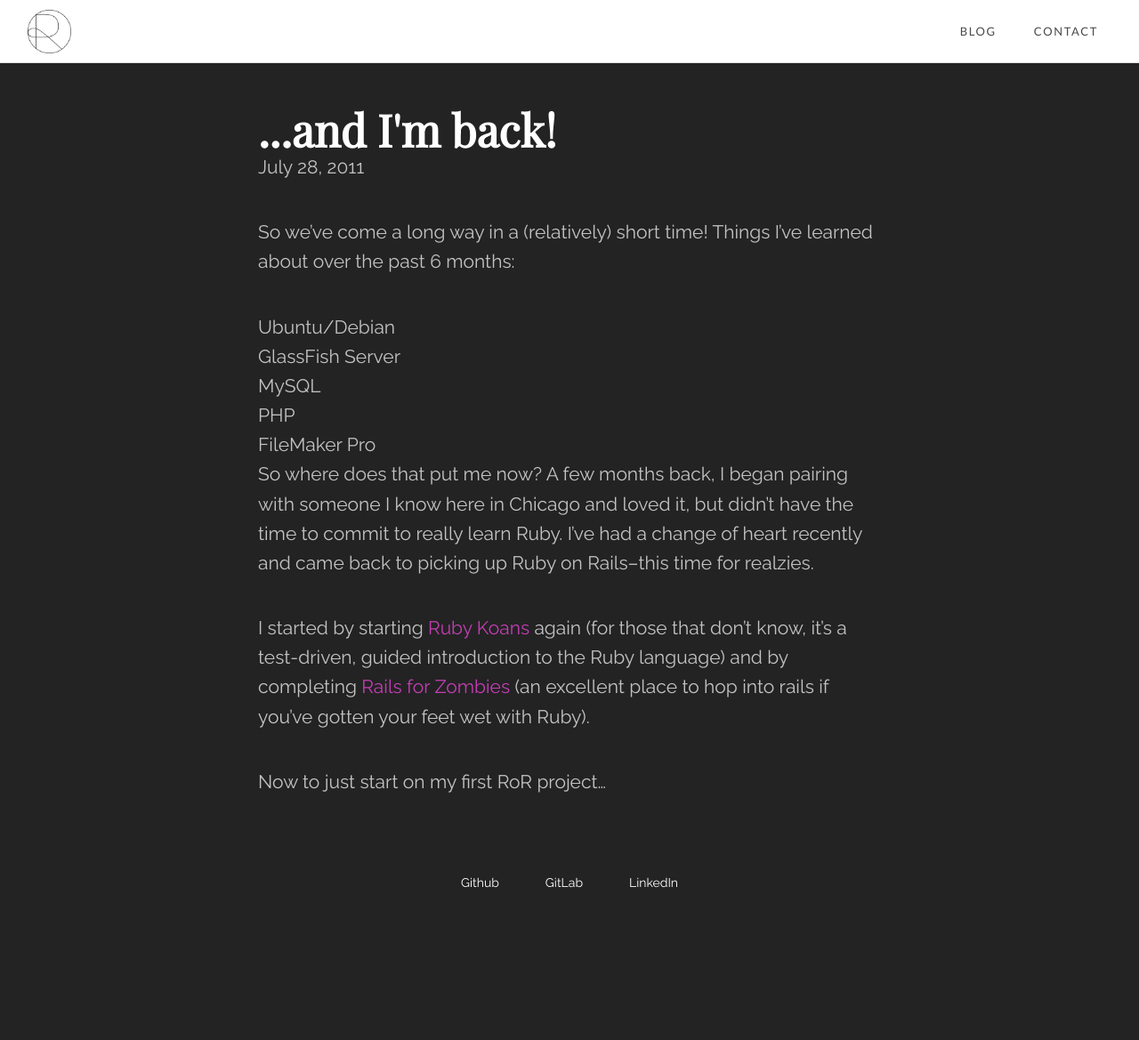
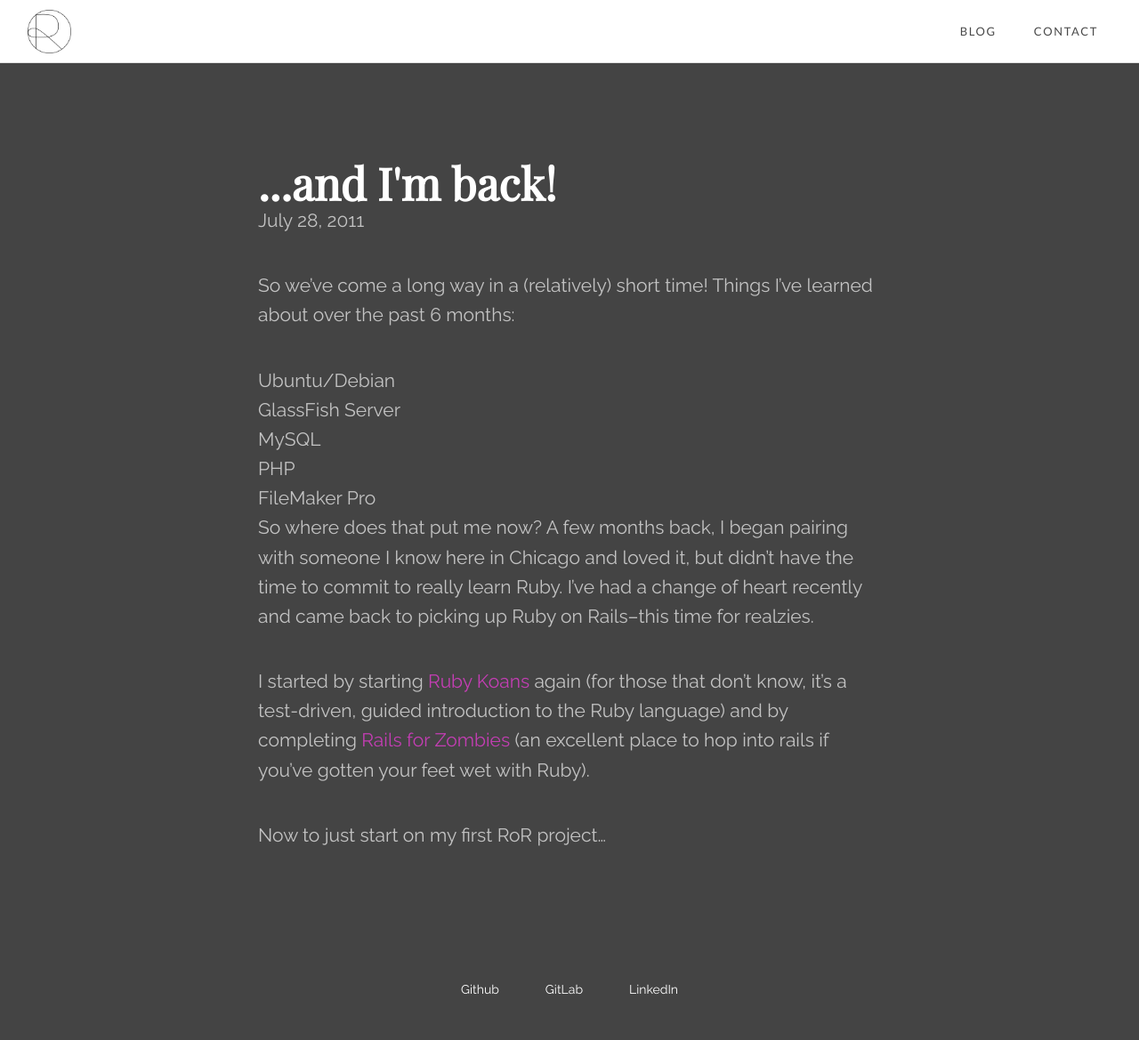
Before and after one commit to rylo/rylo.github.io, a Jekyll site: the page built from _posts/2011-07-28-and-im-back.markdown, in a window 1280 px wide. Shown: the whole page at 89% size. Built offline with Jekyll 4.4.1, drawn with Linux system fonts in a browser that asks for light colours; nearby versions of some CDN libraries; before the commit the page ends 1049 px from its top, so only the background shows below that.

Commit message:
design tweaks

```diff
--- a/css/main.css
+++ b/css/main.css
@@ -4,7 +4,7 @@ html, body {
 
 body {
   align-items: center;
-  background-color: #232323;
+  background-color: #444;
   color: #c3c3c3;
   display: flex;
   flex-direction: column;
@@ -60,6 +60,7 @@ a:hover {
 article {
   font-size: 21px;
   line-height: 1.58;
+  padding: 60px 0;
 }
 
 @media only screen and (max-width: 600px) {
@@ -176,7 +177,7 @@ a.site-logo {
 }
 
 .navigation-item:hover {
-  background-color: #f8f8f8;
+  background-color: #eaeaea;
 }
 
 .section-title {
```
